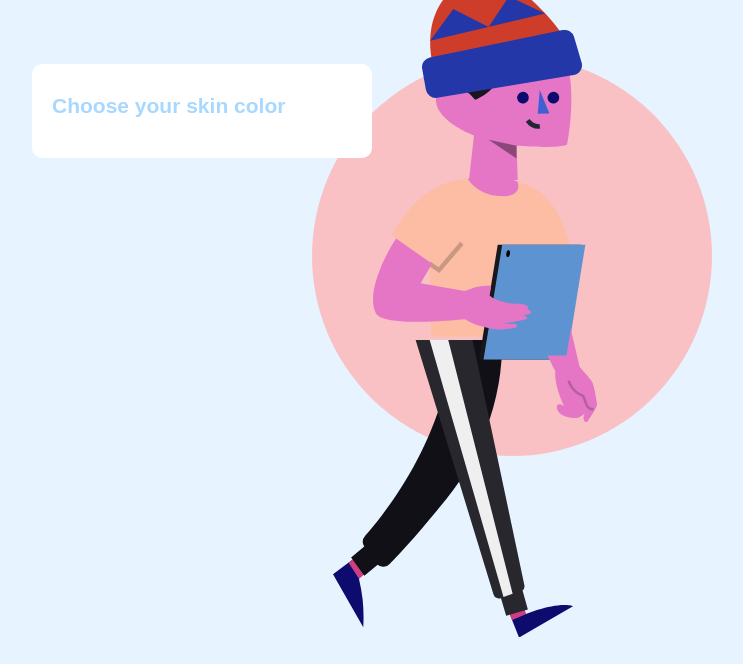
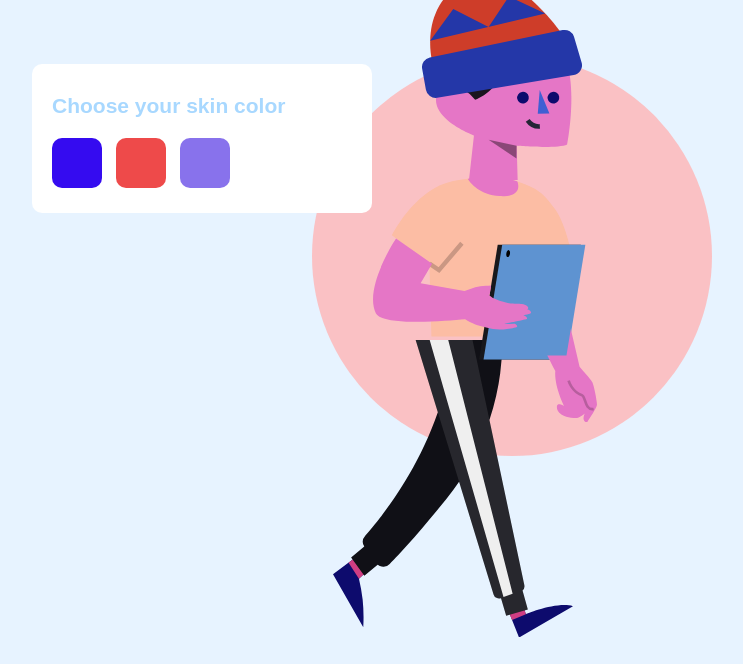
Before and after one commit to Shahiem/shahuman, a website built with webpack: page src/html/demo.html in a window 1280 px wide. Shown: the part 136-800 px from the top of the page, without its empty margins (128-871 px from the left). Built offline with nearby package versions, Linux system fonts and the light colour scheme.

Commit message:
Skin color not working bug - fixed

```diff
--- a/src/app/BodyInteraction.ts
+++ b/src/app/BodyInteraction.ts
@@ -39,7 +39,6 @@ export default class BodyInteraction {
 
         if (this.body)
             this.body.style.transform = this.headRotation + ' ' + this.headScaleX;
-
 
         if (this.leg)
             this.leg.style.transform = this.headRotation + ' ' + this.headScaleX;
--- a/src/app/SkinColor.ts
+++ b/src/app/SkinColor.ts
@@ -10,7 +10,7 @@ export default class SkinColor {
     }
 
     private _createMouseEvents() {
-        let colors = document.getElementsByClassName('skincolor');
+        let colors = document.getElementsByClassName('swatches__color');
 
         for (let i = 0; i < colors.length; i++) {
             const skin = colors[i];
@@ -26,20 +26,4 @@ export default class SkinColor {
             skin.style.fill = e.target.dataset.color;
         }
     }
-    //     if (this.head) {
-    //         if (e.pageX <= this.head.getBoundingClientRect().left) {
-    //             if (!this.headFlipped) {
-    //                 this.headScaleX = 'scaleX(-1)';
-    //                 this.headFlipped = true;
-    //             }
-    //         }
-
-    //         if (e.pageX >= this.head.getBoundingClientRect().right) {
-    //             if (this.headFlipped) {
-    //                 this.headScaleX = 'scaleX(1)';
-    //                 this.headFlipped = false;
-    //             }
-    //         }
-    //     }
-    // }
 }
--- a/src/sass/main.scss
+++ b/src/sass/main.scss
@@ -85,7 +85,7 @@ body {
     padding-bottom: 20px;
 }
 
-.skincolor {
+.swatches__color {
     cursor: pointer;
     border-radius: 10px;
     width: 50px;
@@ -94,15 +94,15 @@ body {
     margin-right: 10px;
 }
 
-.skincolor--blue {
+.swatches__color--blue {
     background-color: rgb(53, 11, 240);
 }
 
-.skincolor--red {
+.swatches__color--red {
     background-color: rgb(238, 74, 74);
 }
 
-.skincolor--purple {
+.swatches__color--purple {
     background-color: rgb(136, 114, 236);
 }
 
```
